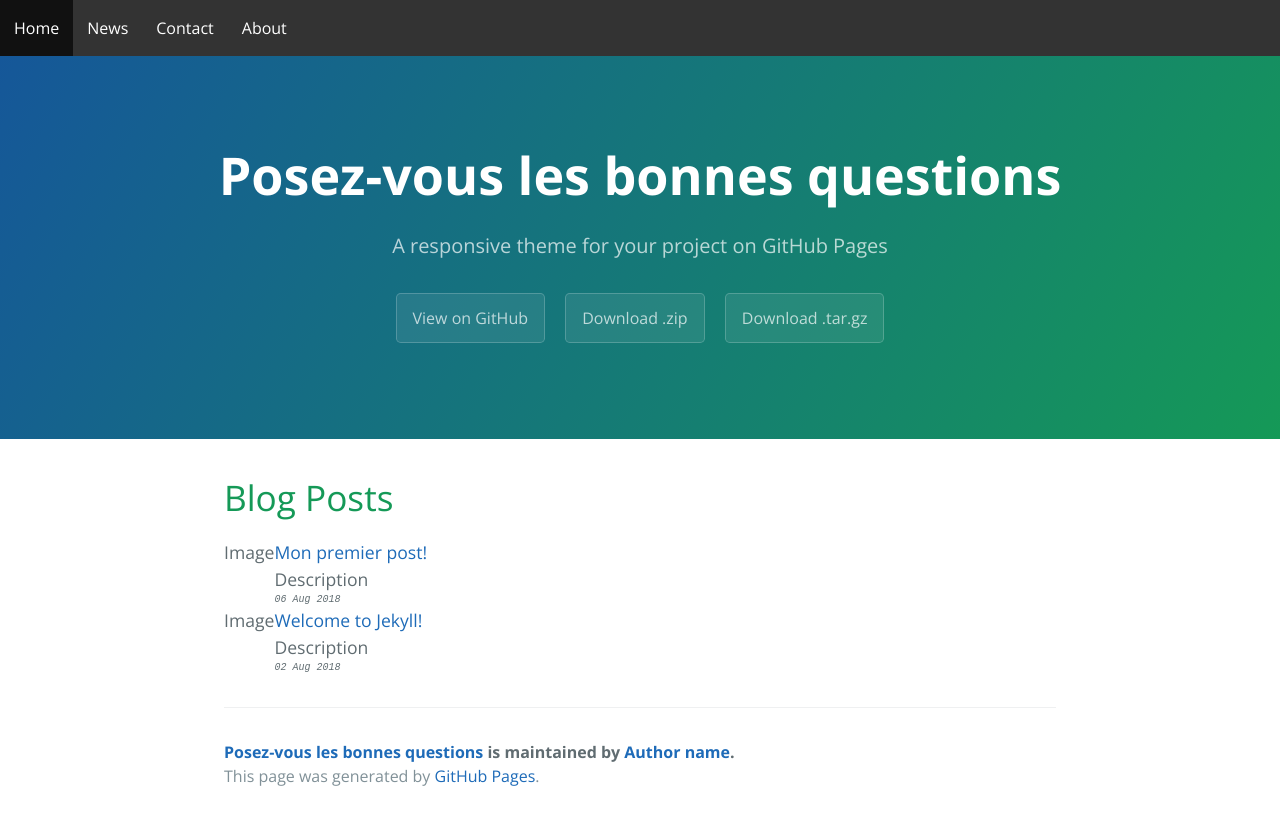
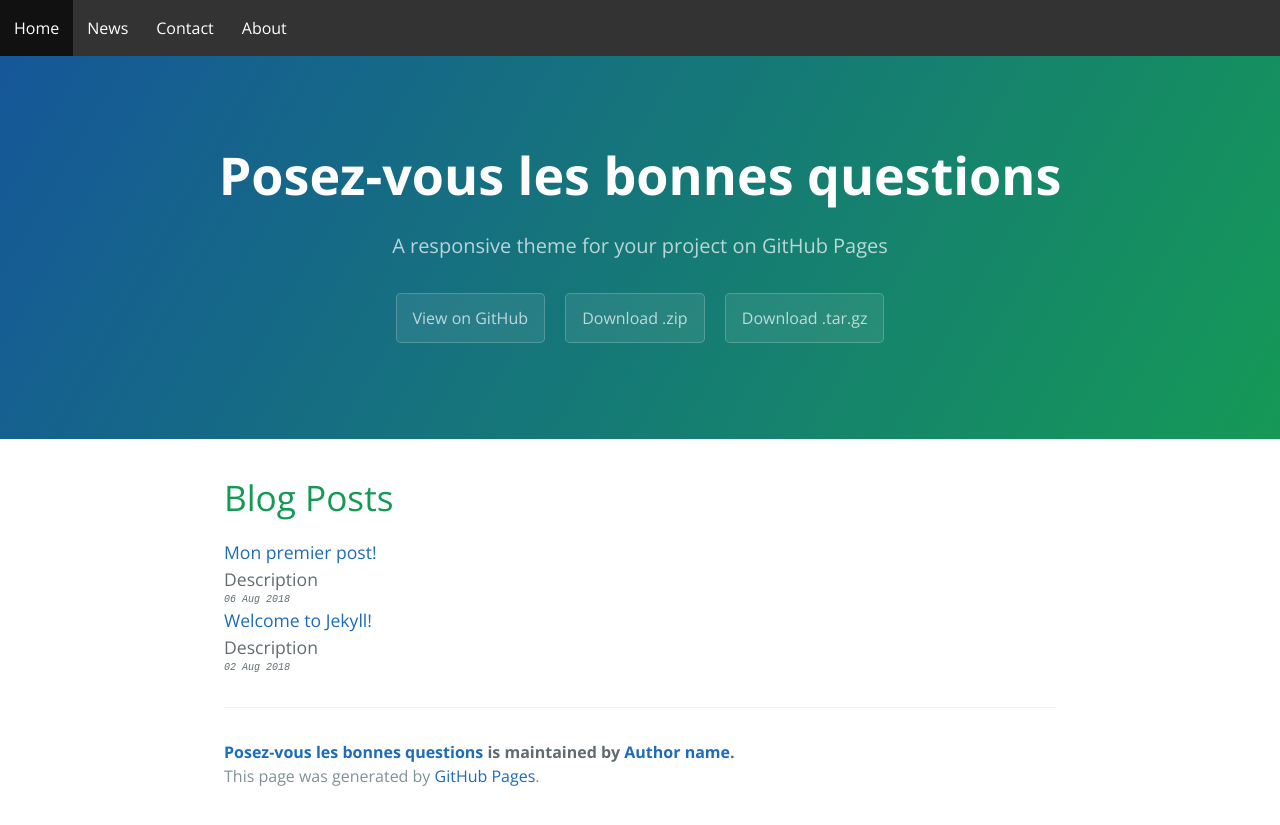
Before and after one commit to dufoura/dufoura.github.io, a Jekyll site: the page built from index.md, in a window 1280 px wide. Shown: the top 825 px of the page. Built offline with Jekyll 4.4.1, drawn with Linux system fonts in a browser that asks for light colours.

Commit message:
Update index.md

```diff
--- a/index.md
+++ b/index.md
@@ -10,7 +10,7 @@
 
     {% for post in site.posts %}
     <div id="article">
-    <div id="image">Image</div>
+    <div id="image"><img source="{{ site.baseurl }}/assets/Test.jpg"></div>
 <div id="Bloc2">
     <div id="Titre"><a href="{{ site.baseurl }}{{ post.url }}">{{post.title}}</a></div>
 
```
